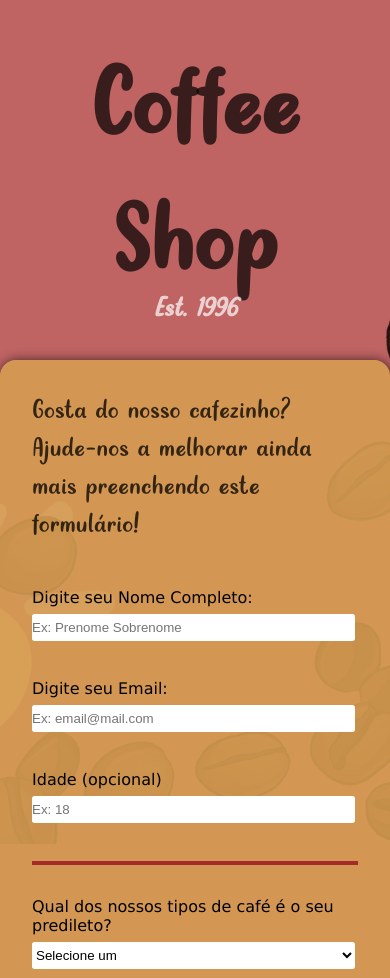
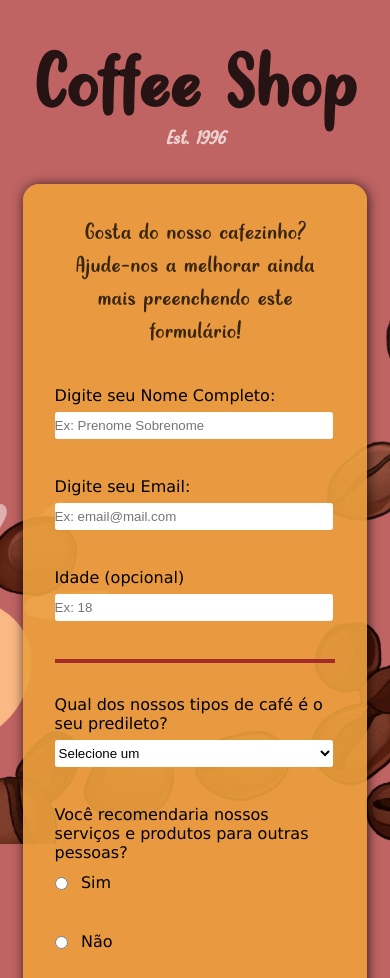
Before and after one commit to zyonzarhaf/projeto_coffee-shop, a plain HTML site: page index.html in a window 390 px wide. Shown: the top 978 px of the page. Drawn offline with Linux system fonts and the light colour scheme.

Commit message:
Update projeto_coffee-shop

```diff
--- a/styles.css
+++ b/styles.css
@@ -11,14 +11,17 @@
 
 :root {
     --cor1: white;
-    --cor2: #d69d52;
-    --cor3: #ac6726;;
+    --cor2: #eea13de7;
+    --cor3: #ac6726;
     --cor4: #462c24;
     --cor5: #A52A2A;
 }
 
 
 body {
+    min-height: 100vh;
+    width: 100%;
+
     background-color: #000000;
     font-family:'Lucida Sans', Verdana, sans-serif;
     background-image: url(./images/background_coffee-beans7.png);
@@ -33,10 +36,11 @@ h1#title, h2 {
     font-family: 'Homemade Sausage';
 }
 
+@media screen and (min-width: 530px) {
 h1#title {
     margin-top: 0.5em;
-    font-size: 5em;
-    color: rgba(0, 0, 0, 0.7);
+    font-size: 6em;
+    color: rgba(0, 0, 0, 0.8);
 }
 
 h2 {
@@ -45,26 +49,56 @@ h2 {
     font-size: 1.4em;
     color: rgba(255, 255, 255, 0.7);
 }
+}
+
+@media screen and (max-width: 530px) {
+    h1#title {
+        margin-top: 0.5em;
+        font-size: 4em;
+        color: rgba(0, 0, 0, 0.8);
+    }
+
+    h2 {
+        margin-top: -1em;;
+        font-style: italic;
+        font-size: 1em;
+        color: rgba(255, 255, 255, 0.7);
+    }
+    }
 
 form#survey-form {
+    width: 72%;
     max-width: 600px;
-    min-width: 100px;
     margin: 2em auto;
     padding: 2em;
-    background-color: #d69d52e7;
+    background-color: #eea13de7;
     border-radius: 1em;
     box-shadow: 1px 1px 12px rgba(0, 0, 0, 0.747);
 }
 
+@media screen and (min-width: 530px) {
 p#description {
     max-width: 600px;
     min-width: 100px;
     margin: 0 auto 2em auto;
     font-family: 'Homemade Sausage';
     font-size: 1.4em;
-    text-align: left;
+    text-align: justify;
     color: rgba(0, 0, 0, 0.76);
 }
+}
+
+@media screen and (max-width: 530px) {
+    p#description {
+        max-width: 600px;
+        min-width: 100px;
+        margin: 0 auto 2em auto;
+        font-family: 'Homemade Sausage';
+        font-size: 1.2em;
+        text-align: center;
+        color: rgba(0, 0, 0, 0.76);
+    }
+    }
 
 fieldset {
     border: none;
@@ -121,4 +155,5 @@ input[type="submit"] {
 input[type="submit"]:hover {
     background-color: #61a164;
     transition: 0.2s;
+    cursor: pointer;
 }
```
